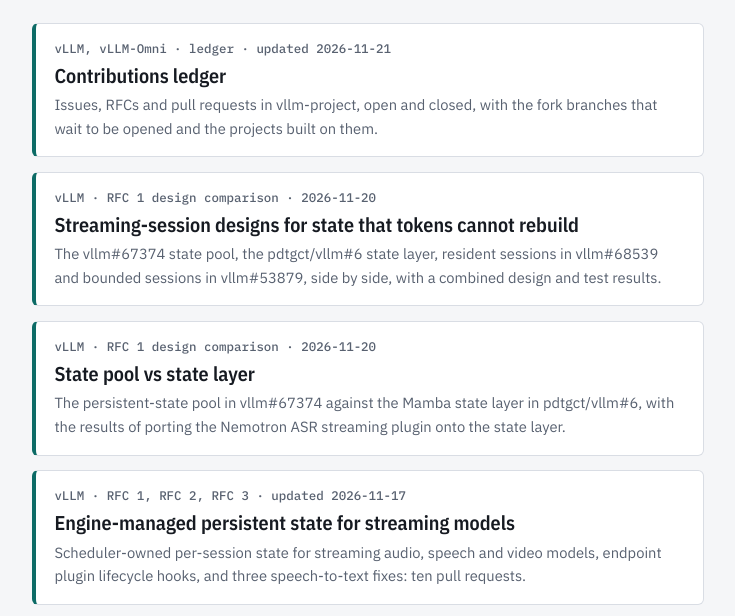
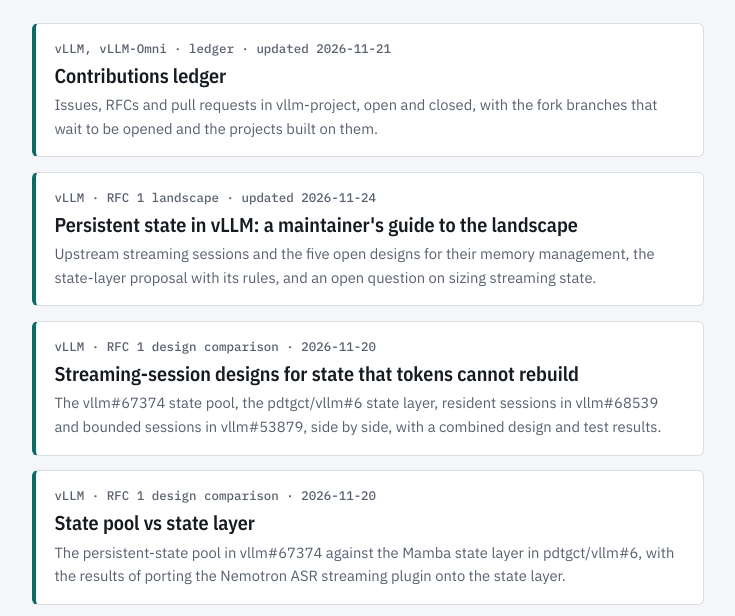
Before and after one commit to pdtgct/pdtgct-vllm-contrib-docs, a plain HTML site: page index.html in a window 1280 px wide. Shown: the part 182-798 px from the top of the page, without its empty margins (272-1007 px from the left). Drawn offline with nearby package versions, Linux system fonts and the light colour scheme.

Commit message:
home: link the persistent-state landscape guide
Signed-off-by: Pete Tanski <216797+pdtgct@users.noreply.github.com>
Co-Authored-By: Claude Opus 5.5 <noreply@anthropic.com>

```diff
--- a/index.html
+++ b/index.html
@@ -61,6 +61,14 @@ footer a { color: var(--accent); }
       </a>
     </li>
     <li>
+      <a href="persistent-state/landscape/">
+        <span class="meta">vLLM &middot; RFC 1 landscape &middot; updated 2026-11-24</span>
+        <h2>Persistent state in vLLM: a maintainer's guide to the landscape</h2>
+        <span class="muted">Upstream streaming sessions and the five open designs for their memory management,
+          the state-layer proposal with its rules, and an open question on sizing streaming state.</span>
+      </a>
+    </li>
+    <li>
       <a href="persistent-state/streaming-session-designs/">
         <span class="meta">vLLM &middot; RFC 1 design comparison &middot; 2026-11-20</span>
         <h2>Streaming-session designs for state that tokens cannot rebuild</h2>
```
